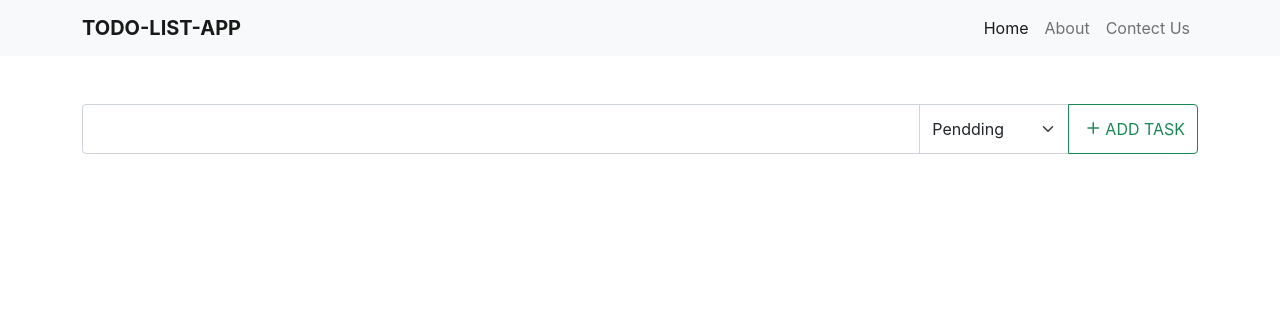
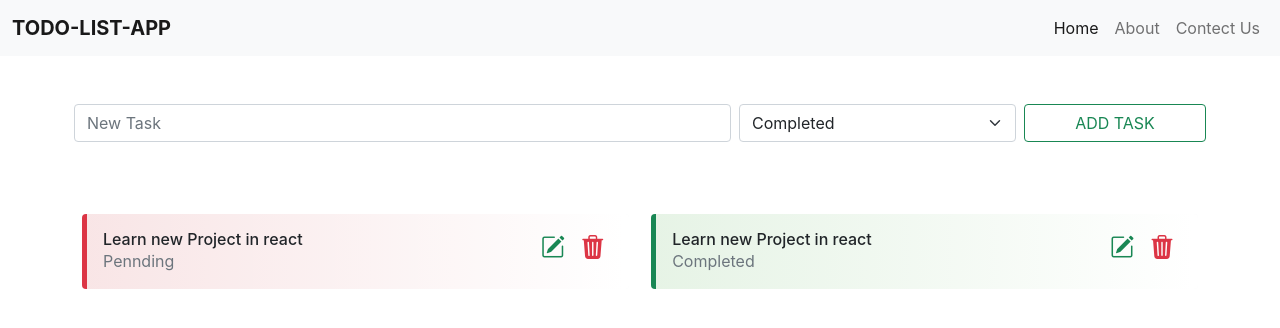
Before and after one commit to Aakash-Developer/react-todo-list, a React (Create React App) app: page / in a window 1280 px wide. Shown: the top 328 px of the page. Built offline with nearby package versions, Linux system fonts and the light colour scheme.

Commit message:
react todo

```diff
--- a/public/index.html
+++ b/public/index.html
@@ -26,6 +26,7 @@
     -->
     <link href="https://cdn.jsdelivr.net/npm/bootstrap@5.0.2/dist/css/bootstrap.min.css" rel="stylesheet" integrity="sha384-EVSTQN3/azprG1Anm3QDgpJLIm9Nao0Yz1ztcQTwFspd3yD65VohhpuuCOmLASjC" crossorigin="anonymous">
     <script src="https://cdn.jsdelivr.net/npm/bootstrap@5.0.2/dist/js/bootstrap.bundle.min.js" integrity="sha384-MrcW6ZMFYlzcLA8Nl+NtUVF0sA7MsXsP1UyJoMp4YLEuNSfAP+JcXn/tWtIaxVXM" crossorigin="anonymous"></script>
+    <link rel="stylesheet" href="https://cdn.jsdelivr.net/npm/bootstrap-icons@1.10.5/font/bootstrap-icons.css">
     <title>React App</title>
   </head>
   <body>
--- a/src/App.js
+++ b/src/App.js
@@ -1,16 +1,16 @@
 import './App.css';
 import Add_Tasks from './components/Add-Tasks/Add_Tasks';
 import Header from './components/Header/Header';
+import Tasks from './components/Tasks/Tasks';
 
 function App() {
   return (
     <div className="App">
     <Header/>
     <main>
-    <div className='container d-flex justify-content-center'>
-
+    <div className='container'>
     <Add_Tasks/>
-
+    <Tasks/>
     </div>
     </main>
     </div>
--- a/src/components/Add-Tasks/Add_Tasks.jsx
+++ b/src/components/Add-Tasks/Add_Tasks.jsx
@@ -1,14 +1,25 @@
-import React from 'react'
-
+import './add_task.css';
 export default function Add_Tasks() {
   return (
-  <div className="input-group my-5 ">
-  <input type="text" className="form-control" aria-label="Text input with dropdown button"/>
-  <select className="form-select" aria-label="Default select example">
-  <option selected value={'Pendding'}>Pendding</option>
-  <option value={'Completed'}>Completed</option>
+    <div className='my-5'>
+    <form>
+         <div class="row align-items-start">
+          <div class="col-12 col-md-7 col-sm-12  px-1">
+          <div class="input-group mb-3">
+          <input type="text" class="form-control" placeholder='New Task'/>
+        </div>
+          </div>
+          <div class=" col-6 col-md-3 col-sm-6 px-1">
+          <select class="form-select w-100" aria-label="Default select example">
+  <option value="2">Completed</option>
+  <option value="3">Pending</option>
 </select>
-  <button className="btn btn-outline-success text-uppercase d-flex align-items-center" type="button" id="button-addon2"><i className="bi bi-plus fw-bold fs-4"></i> Add Task</button>
-</div>
+          </div>
+          <div class=" col-6 col-md-2 col-sm-6 px-1">
+          <button type="button" class="btn btn-outline-success w-100">ADD TASK</button>
+          </div>
+         </div>
+    </form>
+    </div>
   )
 }
--- a/src/components/Header/Header.jsx
+++ b/src/components/Header/Header.jsx
@@ -7,8 +7,9 @@ export default function Header() {
     <button class="navbar-toggler" type="button" data-bs-toggle="collapse" data-bs-target="#navbarTogglerDemo01" aria-controls="navbarTogglerDemo01" aria-expanded="false" aria-label="Toggle navigation">
       <span class="navbar-toggler-icon"></span>
     </button>
-    <div class="collapse navbar-collapse container" id="navbarTogglerDemo01">
-      <a class="navbar-brand text-uppercase fw-bolder" href="#">Todo-List-App</a>
+    <a class="navbar-brand text-uppercase fw-bolder" href="#">Todo-List-App</a>
+    <div class="collapse navbar-collapse" id="navbarTogglerDemo01">
+
       <ul class="navbar-nav ms-auto mb-2 mb-lg-0">
         <li class="nav-item">
           <a class="nav-link active" aria-current="page" href="#">Home</a>
--- a/src/components/Tasks/Tasks.jsx
+++ b/src/components/Tasks/Tasks.jsx
@@ -2,6 +2,36 @@ import React from 'react'
 
 export default function Tasks() {
   return (
-    <div>Tasks</div>
+    <div className='task-box'>
+    <div className='card border-0'>
+    <div className='card-body d-flex flex-wrap  justify-content-between p-0 '>
+        <div className='card task-inner-card  border-5  border-top-0 border-end-0 border-bottom-0 border-danger bg-light rounded overflow-hidden'>
+        <div className='card-body d-flex justify-content-between align-items-start pendding'>
+               <div className='status'>
+                   <h6 className='card-title m-0'>Learn new Project in react</h6>
+                   <span className='text-muted text-capitalize'>pennding</span>
+               </div>
+               <div className='action'>
+               <i class="bi bi-pencil-square text-success fs-4 p-2"></i>
+               <i class="bi bi-trash3-fill text-danger fs-4 p-2"></i>
+               </div>
+        </div>
+        </div>
+
+        <div className='card task-inner-card  border-5 border-top-0 border-end-0 border-bottom-0 border-success bg-light rounded overflow-hidden'>
+        <div className='card-body d-flex justify-content-between align-items-start completed'>
+               <div className='status'>
+                   <h6 className='card-title m-0'>Learn new Project in react</h6>
+                   <span className='text-muted text-capitalize'>completed</span>
+               </div>
+               <div className='action'>
+               <i class="bi bi-pencil-square text-success fs-4 p-2"></i>
+               <i class="bi bi-trash3-fill text-danger fs-4 p-2"></i>
+               </div>
+        </div>
+        </div>
+    </div>
+    </div>
+    </div>
   )
 }
--- a/src/index.css
+++ b/src/index.css
@@ -12,6 +12,34 @@ code {
   font-family: source-code-pro, Menlo, Monaco, Consolas, 'Courier New',
     monospace;
 }
-.form-select{
+/* .form-select{
   max-width: 150px;
+} */
+
+
+.task-inner-card{
+  flex-basis: 49%;
+  margin: 0.5rem 0rem;
+  transition: all 0.5s ease;
 }
+.action i{
+  cursor: pointer;
+  transition: all 0.5s ease;
+}
+.task-inner-card:hover{
+  box-shadow: 5px 5px 8px -6px rgba(0, 0, 0, 0.521);
+}
+.pendding{
+  background: rgb(255,0,0);
+background: linear-gradient(90deg, rgba(255, 0, 0, 0.078) 1%, rgba(255,255,255,1) 99%);
+}
+.completed{
+  background: rgb(37,183,7);
+background: linear-gradient(90deg, rgba(36, 183, 7, 0.082) 1%, rgba(255,255,255,1) 99%);
+}
+@media only screen and (max-width: 920px){
+  .task-inner-card{
+    flex-basis: 100%;
+    margin-bottom: 1rem;
+  }
+}
```
Also changed, not shown: src/App.css (line endings or trailing spaces), src/components/Add-Tasks/add_task.css (added).
